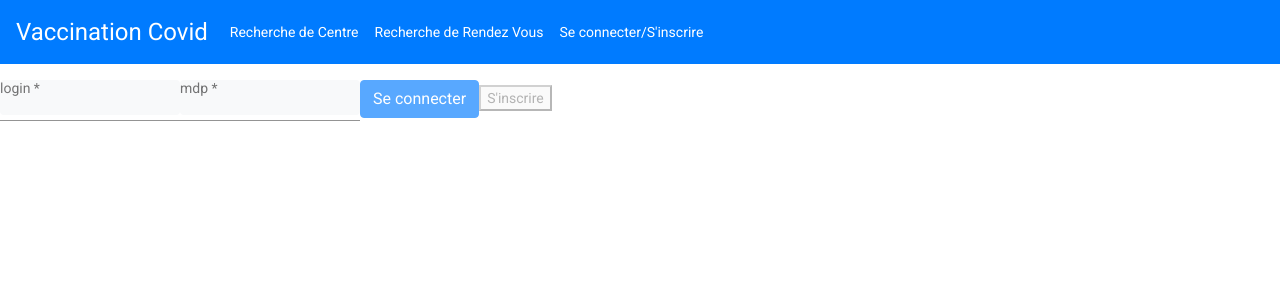
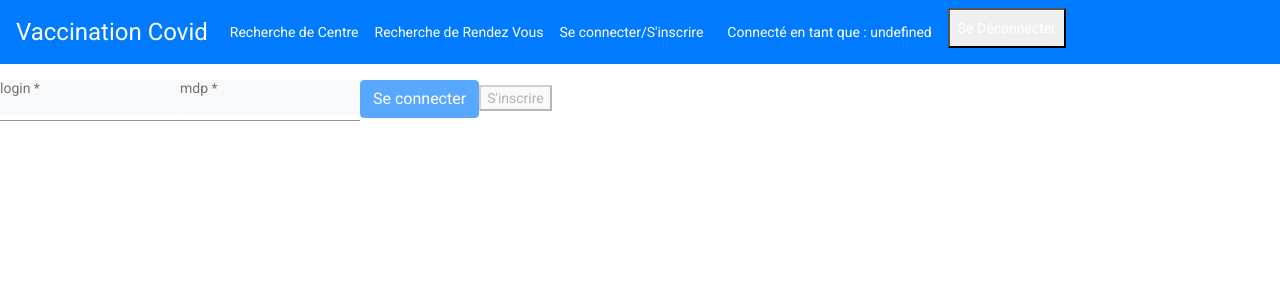
Before and after one commit to MCoiraton/dev-fullstack, an Angular app in the folder TD/covidFront/: page /login in a window 1280 px wide. Shown: the top 300 px of the page. Built offline with nearby package versions, Linux system fonts and the light colour scheme; sample sign-in values are in the browser's storage.

Commit message:
Add logout option in navbar

```diff
--- a/TD/covidFront/src/app/app.component.html
+++ b/TD/covidFront/src/app/app.component.html
@@ -11,7 +11,10 @@
           <a class="nav-link" href="login">Se connecter/S'inscrire <span class="sr-only">(current)</span></a>
         </li>
         <li class="nav-item active">
-          <a>{{data.login}} <span class="sr-only">(current)</span></a>
+          <a> {{showData()}} <span class="sr-only">(current)</span></a>
+        </li>
+        <li class="nav-item active">
+          <button class="nav-link" (click)="logout()" >Se Déconnecter <span class="sr-only">(current)</span></button>
         </li>
         <!--
         <li class="nav-item">
--- a/TD/covidFront/src/app/app.component.ts
+++ b/TD/covidFront/src/app/app.component.ts
@@ -1,13 +1,14 @@
-import { Component } from '@angular/core';
+import { Component, OnInit } from '@angular/core';
 import { HttpClient } from '@angular/common/http';
 import { Router } from '@angular/router';
+import { LoginService } from './login/login.service';
 
 @Component({
   selector: 'app-root',
   templateUrl: './app.component.html',
   styleUrls: ['./app.component.css']
 })
-export class AppComponent {
+export class AppComponent implements OnInit{
 [x: string]: any;
   title = 'Vaccination Covid';
 
@@ -17,10 +18,11 @@ export class AppComponent {
     ) {
 
     }
+  ngOnInit(): void {
 
+  }
 
-
-data = JSON.parse(localStorage.getItem('user')!);
+data = "";
 word = '';
 infos = '';
 
@@ -34,6 +36,22 @@ infos = '';
   });
 }*/
 
+showData(){
+ if (JSON.parse(localStorage.getItem('user')!)){
+  this.data = "Connecté en tant que : " + JSON.parse(localStorage.getItem('user')!).login;
+ }
+ else{
+  this.data = ""
+ }
+
+ return this.data;
+}
+
+logout() {
+  // remove user from local storage to log user out
+  localStorage.removeItem('user');
+  this.router.navigate(['/login']);
+}
 
 info() {
   let temps: any;
--- a/TD/covidFront/src/app/login/login.service.ts
+++ b/TD/covidFront/src/app/login/login.service.ts
@@ -10,6 +10,7 @@ export class LoginService {
     private userSubject: BehaviorSubject<User>;
     public user: Observable<User>;
     public response:string | undefined;
+    static router: any;
     constructor(
         private router: Router,
         private http: HttpClient
```
